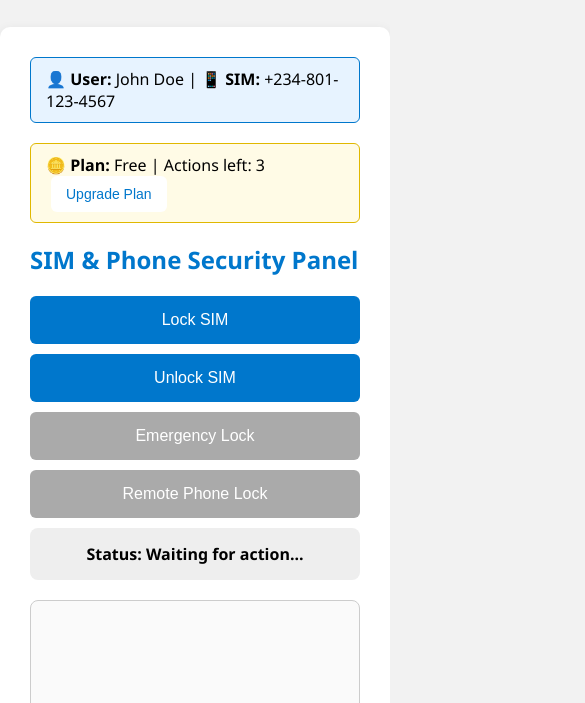
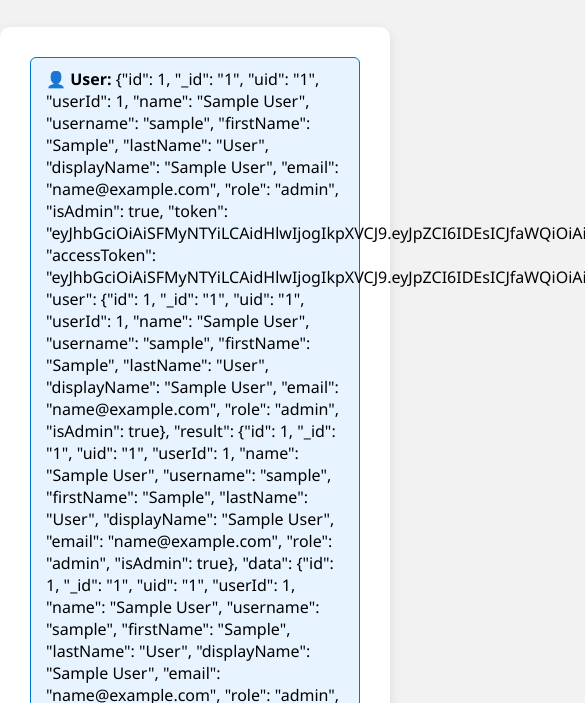
Before and after one commit to Patmartins2020/notmysim-protoype, a website: page dashboard.html in a window 390 px wide. Shown: the part 129-832 px from the top of the page, 585 px wide, since content can reach past the window. Drawn offline with Linux system fonts and the light colour scheme; sample sign-in values are in the browser's storage.

Commit message:
Display real phone number on dashboard

```diff
--- a/dashboard.html
+++ b/dashboard.html
@@ -102,7 +102,7 @@
 
   <div class="container">
     <div class="info-bar">
-      👤 <strong>User:</strong> <span id="userName">John Doe</span> | 📱 <strong>SIM:</strong> +234-801-123-4567
+      👤 <strong>User:</strong> <span id="userName"></span> | 📱 <strong>SIM:</strong> +234-801-123-4567
     </div>
 
     <div class="plan-bar">
@@ -202,7 +202,6 @@
       localStorage.removeItem("authenticated");
       window.location.href = "index.html";
     }
-
     window.onload = function () {
   const isAuth = localStorage.getItem("authenticated");
   if (!isAuth) {
@@ -210,8 +209,12 @@
     window.location.href = "index.html";
   }
 
+  // ✅ Show user phone from login
+  document.getElementById("userName").textContent = localStorage.getItem("userPhone") || "Unknown User";
+
   updateUI();
 };
+
   </script>
 </body>
 </html>
```
Also changed, not shown: index.html (+5 -1 lines). Lines whose indentation alone changed are shown as unchanged.
